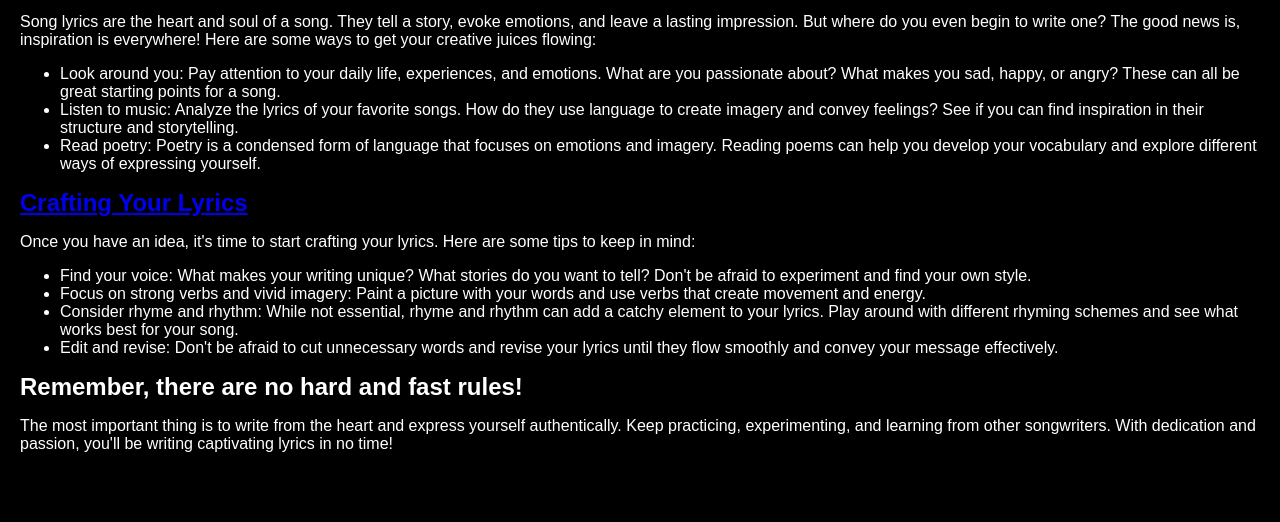
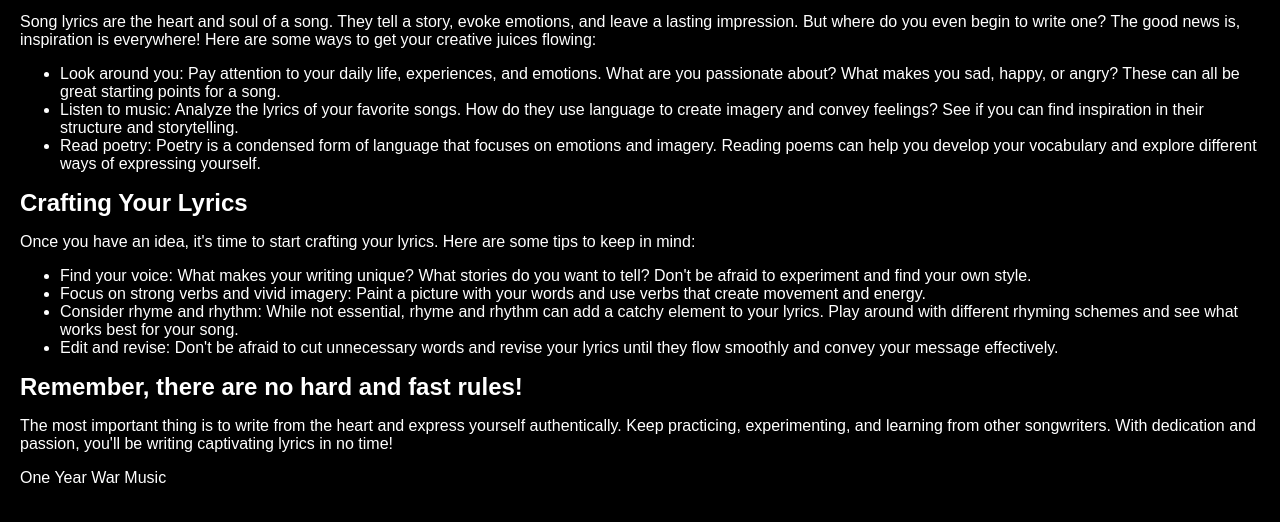
Before and after one commit to KoudaTeflon/oywm, a plain HTML site: page index.htm in a window 1280 px wide. Shown: the part 108-630 px from the top of the page. Drawn offline with Linux system fonts and the light colour scheme.

Commit message:
Update index.htm

```diff
--- a/index.htm
+++ b/index.htm
@@ -27,7 +27,7 @@
     <li>Read poetry: Poetry is a condensed form of language that focuses on emotions and imagery. Reading poems can help you develop your vocabulary and explore different ways of expressing yourself.</li>
   </ul>
 
-  <h2><a href="https://oneyearwarmusic.com" target="_blank">Crafting Your Lyrics</a></h2>
+  <h2>Crafting Your Lyrics</h2>
   <p>Once you have an idea, it's time to start crafting your lyrics. Here are some tips to keep in mind:</p>
   <ul>
     <li>Find your voice: What makes your writing unique? What stories do you want to tell? Don't be afraid to experiment and find your own style.</li>
@@ -38,5 +38,6 @@
 
   <h2>Remember, there are no hard and fast rules!</h2>
   <p>The most important thing is to write from the heart and express yourself authentically. Keep practicing, experimenting, and learning from other songwriters. With dedication and passion, you'll be writing captivating lyrics in no time!</p>
+  <p?Read More on Our Website: <a href="https://oneyearwarmusic.com" target="_blank">One Year War Music</a></p>
 </body>
 </html>
```
